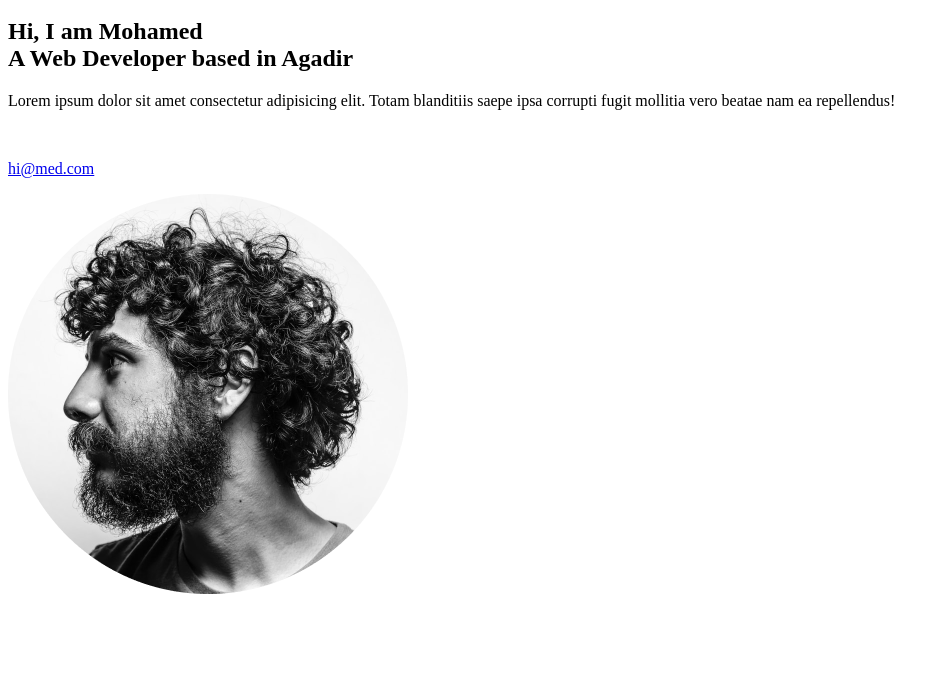
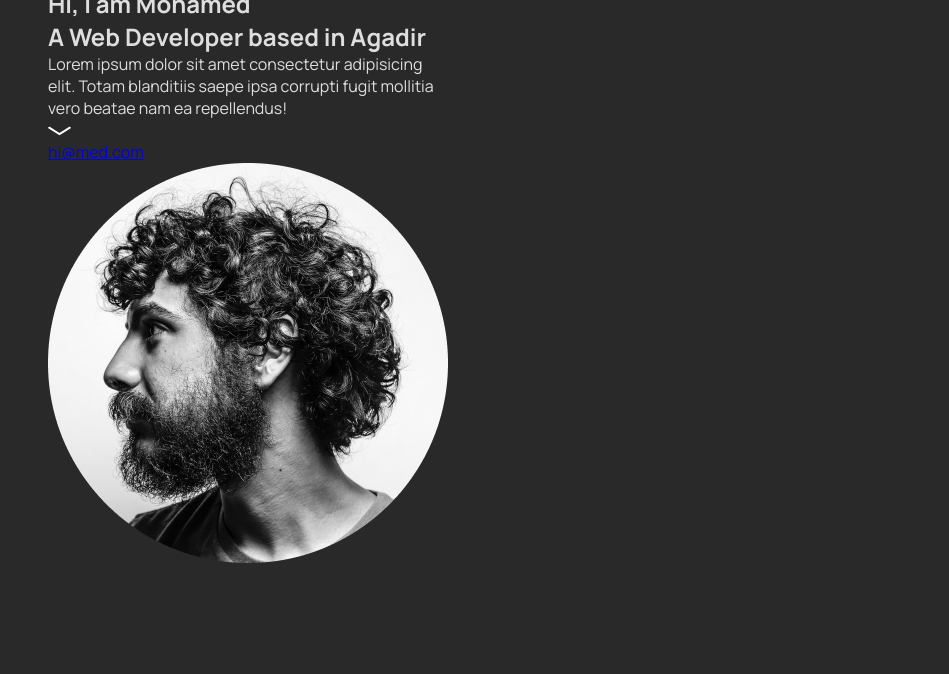
Before and after one commit to n53337/Minimalist-portfolio, a plain HTML site: page index.html in a window 1280 px wide. Shown: the part 126-800 px from the top of the page, without its empty margins (0-949 px from the left). Drawn offline with Linux system fonts and the light colour scheme.

Commit message:
grid system

```diff
--- a/index.html
+++ b/index.html
@@ -5,9 +5,11 @@
     <meta http-equiv="X-UA-Compatible" content="IE=edge" />
     <meta name="viewport" content="width=device-width, initial-scale=1.0" />
     <title>Portfolio</title>
+    <link rel="stylesheet" href="style.css" />
   </head>
   <body>
     <!-- APP -->
+
     <main class="app">
       <!-- HEADER -->
 
--- a/style.css
+++ b/style.css
@@ -23,4 +23,12 @@ html {
 
 body {
   background-color: var(--clr-dark);
+  color: var(--clr-light);
+  min-height: 100vh;
+  padding: 0 3rem;
+  /* ! Grid System */
+
+  display: grid;
+  grid-template-columns: repeat(12, 1fr);
+  gap: 1rem;
 }
```
